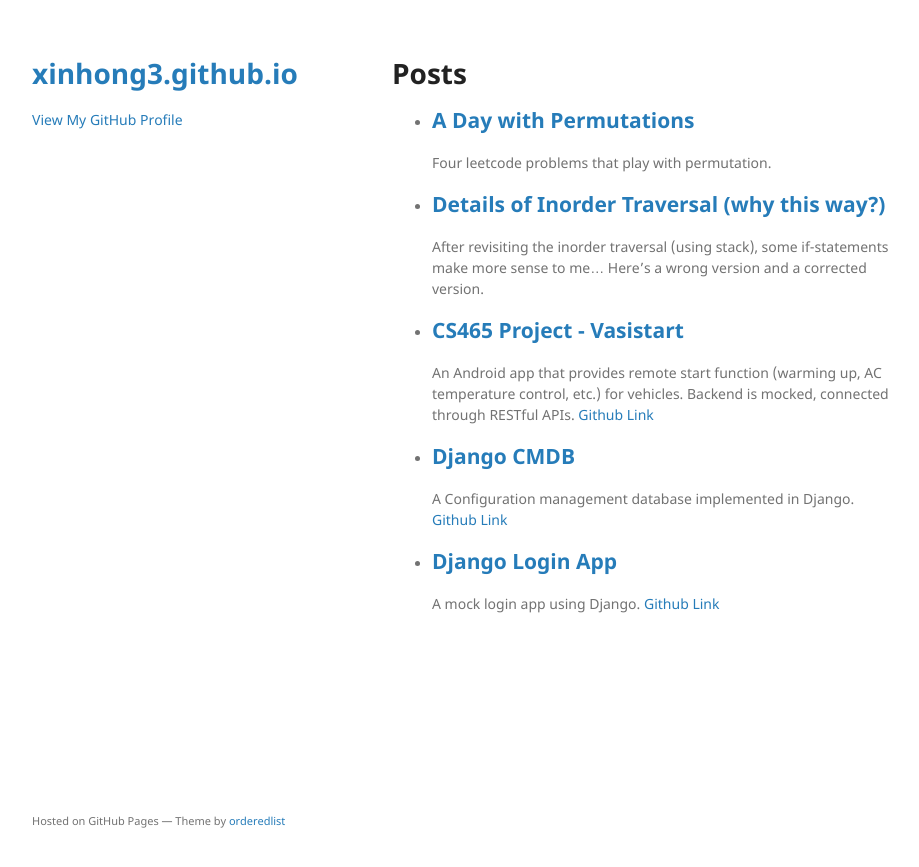
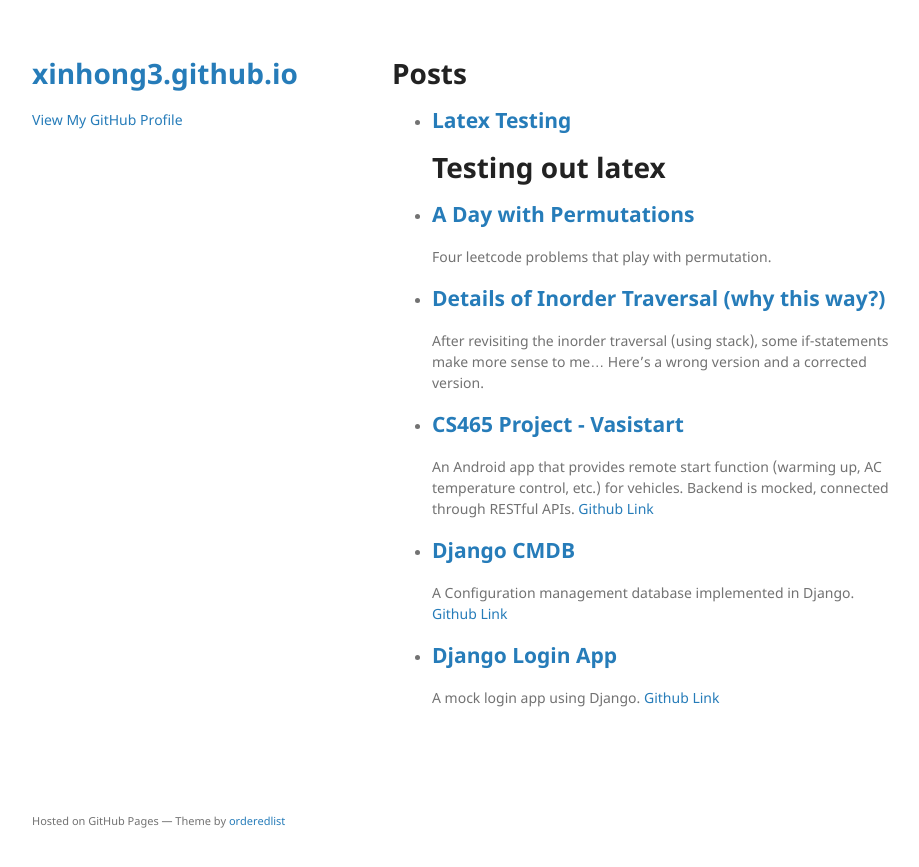
Before and after one commit to xinhong3/xinhong3.github.io, a Jekyll site: the page built from index.html, in a window 1280 px wide. Shown: the top 867 px of the page, without its empty margins (178-1097 px from the left). Built offline with Jekyll 4.4.1, drawn with Linux system fonts in a browser that asks for light colours; the repository's description, which GitHub fills in, is left out.

Commit message:
latex testing

```diff
--- a/_layouts/post.html
+++ b/_layouts/post.html
@@ -12,3 +12,5 @@
 {% if page.tags %}
   <small>tags: <em>{{ page.tags | join: "</em> - <em>" }}</em></small>
 {% endif %}
+
+<script src="https://cdn.mathjax.org/mathjax/latest/MathJax.js?config=TeX-AMS-MML_HTMLorMML" type="text/javascript"></script>
--- /dev/null
+++ b/_posts/2021-10-19-latex-testing.md
@@ -0,0 +1,3 @@
+# Testing out latex
+
+$$ \nabla_\boldsymbol{x} J(\boldsymbol{x}) $$
```
